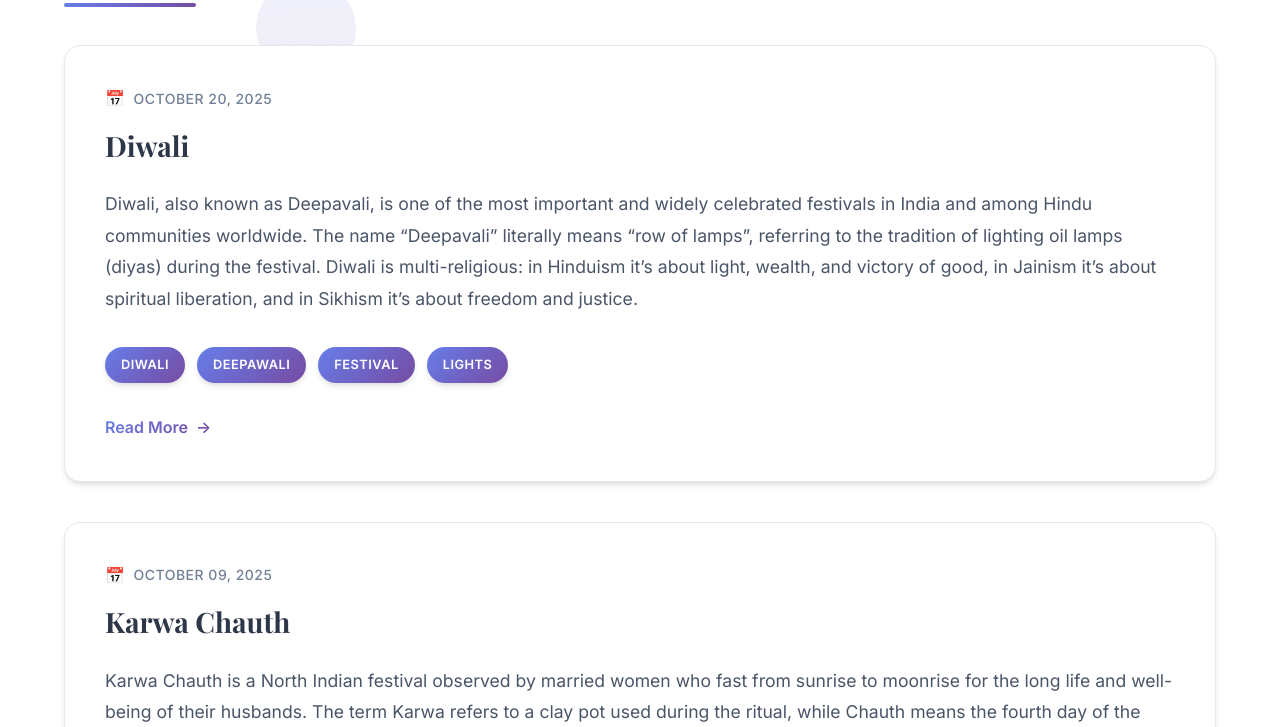
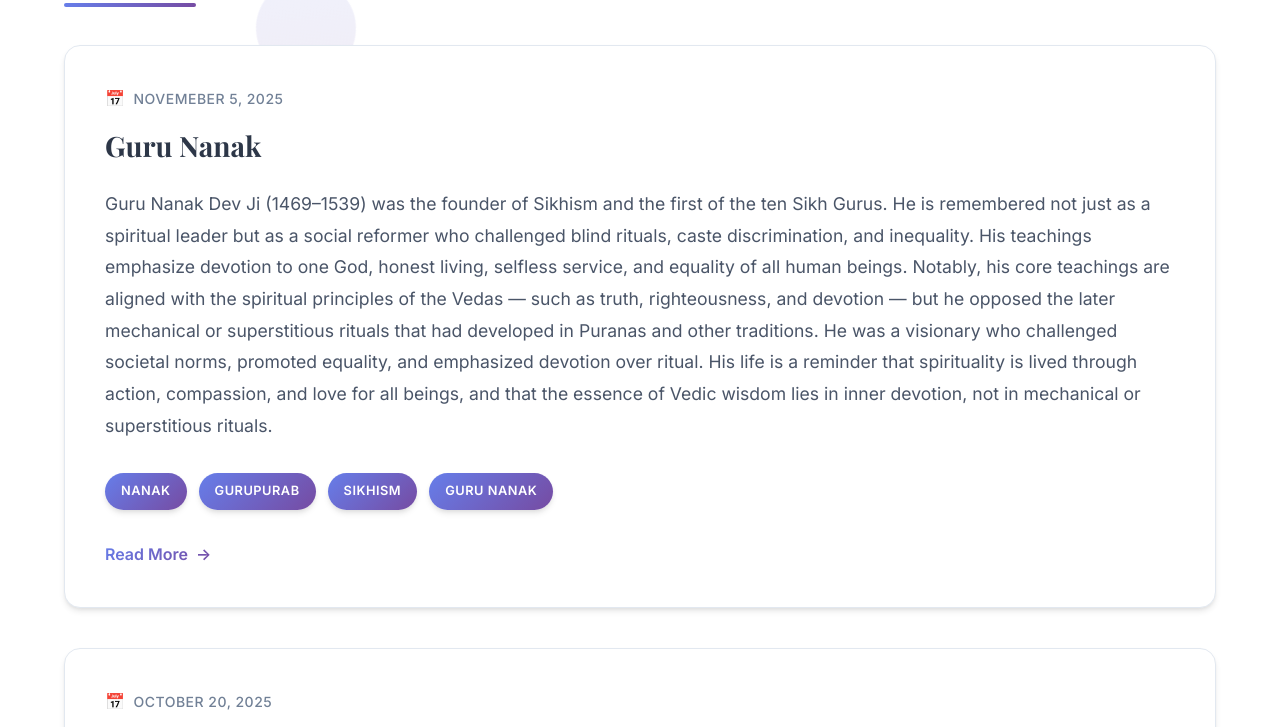
Before and after one commit to mehtaharish/blogs, a plain HTML site: page index.html in a window 1280 px wide. Shown: the part 557-1284 px from the top of the page. Drawn offline with nearby package versions, Linux system fonts and the light colour scheme.

Commit message:
index update

```diff
--- a/index.html
+++ b/index.html
@@ -4,7 +4,7 @@
 <head>
     <meta charset="UTF-8">
     <meta name="viewport" content="width=device-width, initial-scale=1.0">
-    <title>Your Blog - Home</title>
+    <title>My Thoughts</title>
     <meta name="description"
         content="Welcome to my personal blog where I share thoughts, memes, and insights from the digital world.">
     <link rel="preconnect" href="https://fonts.googleapis.com">
@@ -583,6 +583,37 @@
                 <h2 class="fade-in">Latest Posts</h2>
 
                 <article class="post-card fade-in">
+                    <div class="post-date">Novemeber 5, 2025</div>
+                    <h3><a href="posts/nanak.html"></a>Guru Nanak</h3>
+                    <p class="post-excerpt">
+                        Guru Nanak Dev Ji (1469–1539) was the founder of Sikhism and the first of the ten Sikh Gurus. He
+                        is
+                        remembered not just as a spiritual leader but as a social reformer who challenged blind rituals,
+                        caste
+                        discrimination, and inequality. His teachings emphasize devotion to one God, honest living,
+                        selfless
+                        service, and equality of all human beings. Notably, his core teachings are aligned with the
+                        spiritual
+                        principles of the Vedas — such as truth, righteousness, and devotion — but he opposed the later
+                        mechanical or superstitious rituals that had developed in Puranas and other traditions. He was a
+                        visionary who challenged societal norms, promoted equality, and emphasized devotion over ritual.
+                        His
+                        life is a reminder that spirituality is lived through action, compassion, and love for all
+                        beings, and
+                        that the essence of Vedic wisdom lies in inner devotion, not in mechanical or superstitious
+                        rituals.</p>
+
+                    <div class="post-tags">
+                        <span class="tag">Nanak</span>
+                        <span class="tag">Gurupurab</span>
+                        <span class="tag">Sikhism</span>
+                        <span class="tag">Guru Nanak</span>
+                    </div>
+                    <a href="posts/nanak.html" class="read-more">Read More</a>
+                </article>
+
+
+                <article class="post-card fade-in">
                     <div class="post-date">October 20, 2025</div>
                     <h3><a href="posts/diwali.html"></a>Diwali</h3>
                     <p class="post-excerpt">
```
